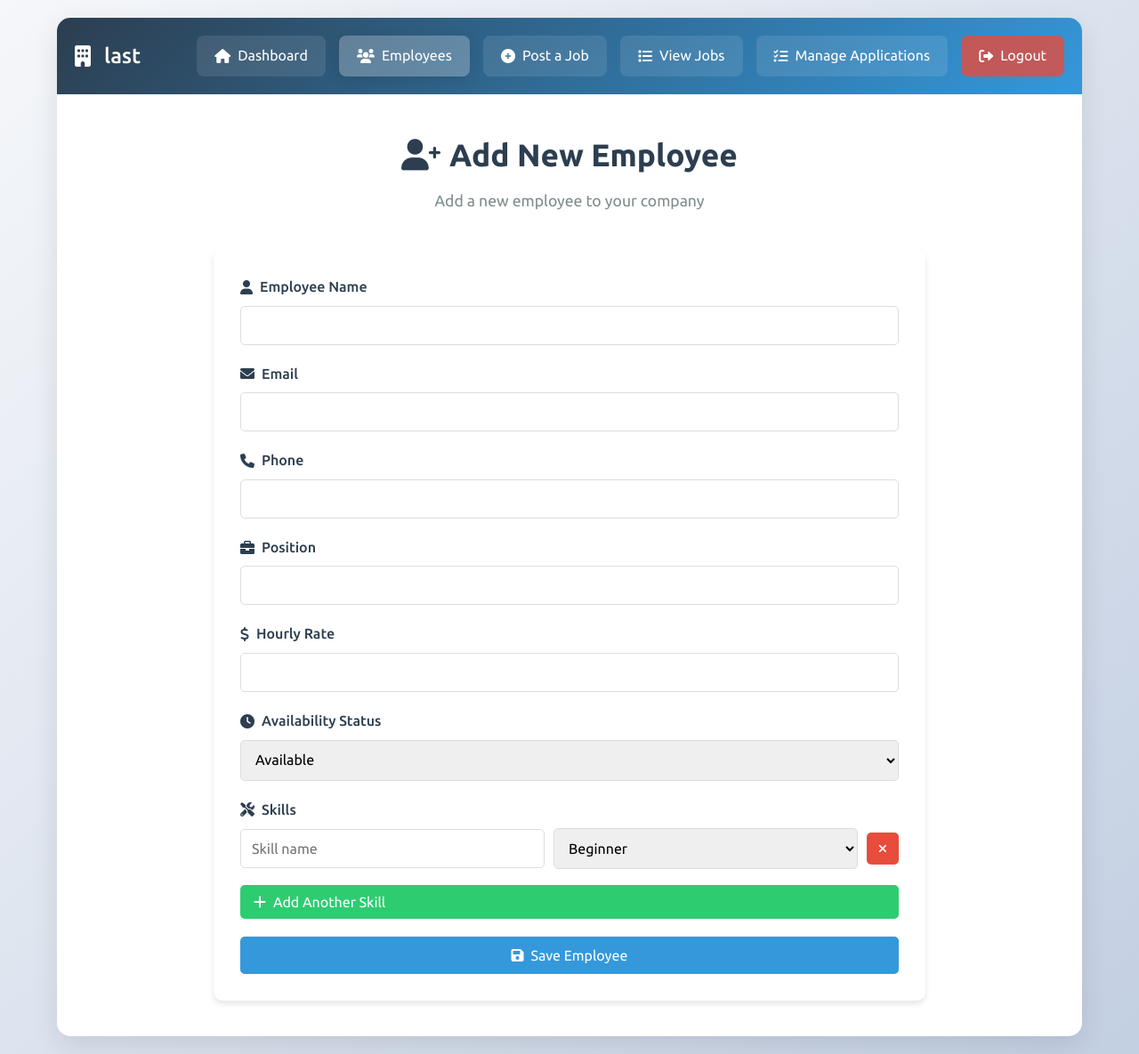
After one commit to nafis-muktashid/CSE311L-CC, a PHP site: page /employees.php in a window 1280 px wide. The commit adds this page. Shown: the whole page at 89% size. Run offline with PHP 8.4, Linux system fonts and the light colour scheme; a user stored in the database is signed in.

Commit message:
employee form added

```diff
--- a/components/header.php
+++ b/components/header.php
@@ -9,6 +9,9 @@ function renderHeader($activeTab = '') {
         <nav>
             <a href="dashboard.php" class="<?php echo $activeTab === 'dashboard' ? 'active' : ''; ?>">
                 <i class="fas fa-home"></i> Dashboard
+            </a>
+            <a href="employees.php" class="<?php echo $activeTab === 'employees' ? 'active' : ''; ?>">
+                <i class="fas fa-users"></i> Employees
             </a>
             <a href="post_job.php" class="<?php echo $activeTab === 'post_job' ? 'active' : ''; ?>">
                 <i class="fas fa-plus-circle"></i> Post a Job
--- /dev/null
+++ b/css/employees.css
@@ -0,0 +1,205 @@
+@import url("https://fonts.googleapis.com/css2?family=Ubuntu:ital,wght@0,400;0,500;0,700;1,400;1,500;1,700&display=swap");
+
+* {
+    margin: 0;
+    padding: 0;
+    box-sizing: border-box;
+    font-family: "Ubuntu", sans-serif;
+}
+
+body {
+    background: linear-gradient(135deg, #f5f7fa 0%, #c3cfe2 100%);
+    color: #333;
+    line-height: 1.6;
+    min-height: 100vh;
+}
+
+.container {
+    width: 90%;
+    max-width: 1200px;
+    margin: 20px auto;
+    background: white;
+    border-radius: 15px;
+    box-shadow: 0 10px 30px rgba(0, 0, 0, 0.1);
+    overflow: hidden;
+}
+
+.content-wrapper {
+    padding: 40px;
+}
+
+.page-header {
+    text-align: center;
+    margin-bottom: 40px;
+}
+
+.page-header h1 {
+    color: #2c3e50;
+    font-size: 2.2rem;
+    margin-bottom: 10px;
+    display: flex;
+    align-items: center;
+    justify-content: center;
+    gap: 10px;
+}
+
+.page-header p {
+    color: #7f8c8d;
+    font-size: 1.1rem;
+}
+
+.form-container {
+    max-width: 800px;
+    margin: 0 auto;
+    background: white;
+    padding: 30px;
+    border-radius: 10px;
+    box-shadow: 0 4px 6px rgba(0, 0, 0, 0.1);
+}
+
+.employee-form {
+    display: grid;
+    gap: 20px;
+}
+
+.form-group {
+    display: grid;
+    gap: 8px;
+}
+
+.form-group label {
+    color: #2c3e50;
+    font-weight: 500;
+    display: flex;
+    align-items: center;
+    gap: 8px;
+}
+
+.form-group input,
+.form-group select {
+    padding: 12px;
+    border: 1px solid #ddd;
+    border-radius: 5px;
+    font-size: 1rem;
+    transition: border-color 0.3s ease;
+}
+
+.form-group input:focus,
+.form-group select:focus {
+    border-color: #3498db;
+    outline: none;
+}
+
+#skillsContainer {
+    display: grid;
+    gap: 10px;
+}
+
+.skill-row {
+    display: grid;
+    grid-template-columns: 1fr 1fr auto;
+    gap: 10px;
+    align-items: center;
+}
+
+.remove-skill {
+    background: #e74c3c;
+    color: white;
+    border: none;
+    border-radius: 5px;
+    width: 36px;
+    height: 36px;
+    cursor: pointer;
+    display: flex;
+    align-items: center;
+    justify-content: center;
+    transition: background-color 0.3s ease;
+}
+
+.remove-skill:hover {
+    background: #c0392b;
+}
+
+.add-skill-btn {
+    background: #2ecc71;
+    color: white;
+    border: none;
+    border-radius: 5px;
+    padding: 10px 15px;
+    cursor: pointer;
+    font-size: 1rem;
+    display: flex;
+    align-items: center;
+    gap: 8px;
+    margin-top: 10px;
+    transition: background-color 0.3s ease;
+}
+
+.add-skill-btn:hover {
+    background: #27ae60;
+}
+
+.submit-btn {
+    background: #3498db;
+    color: white;
+    padding: 12px 24px;
+    border: none;
+    border-radius: 5px;
+    cursor: pointer;
+    font-size: 1rem;
+    display: flex;
+    align-items: center;
+    justify-content: center;
+    gap: 8px;
+    transition: background-color 0.3s ease;
+}
+
+.submit-btn:hover {
+    background: #2980b9;
+}
+
+.alert {
+    padding: 16px;
+    border-radius: 8px;
+    margin-bottom: 30px;
+    text-align: center;
+    display: flex;
+    align-items: center;
+    justify-content: center;
+    gap: 10px;
+}
+
+.success {
+    background-color: #d4edda;
+    color: #155724;
+    border: 1px solid #c3e6cb;
+}
+
+.error {
+    background-color: #f8d7da;
+    color: #721c24;
+    border: 1px solid #f5c6cb;
+}
+
+@media (max-width: 768px) {
+    .container {
+        width: 95%;
+        margin: 10px auto;
+    }
+
+    .content-wrapper {
+        padding: 20px;
+    }
+
+    .page-header h1 {
+        font-size: 1.8rem;
+    }
+
+    .form-container {
+        padding: 20px;
+    }
+
+    .skill-row {
+        grid-template-columns: 1fr;
+    }
+}
--- /dev/null
+++ b/employees.php
@@ -0,0 +1,131 @@
+<?php
+session_start();
+require_once './utilities/con_db.php';
+require_once './components/header.php';
+
+// Redirect to login if not logged in
+if (!isset($_SESSION['email'])) {
+    header("Location: login.php");
+    exit;
+}
+?>
+
+<!DOCTYPE html>
+<html lang="en">
+<head>
+    <meta charset="UTF-8">
+    <meta name="viewport" content="width=device-width, initial-scale=1.0">
+    <title>Manage Employees - ConnectCore</title>
+    <link rel="stylesheet" href="./css/base.css">
+    <link rel="stylesheet" href="./css/employees.css">
+    <link rel="stylesheet" href="https://cdnjs.cloudflare.com/ajax/libs/font-awesome/6.0.0/css/all.min.css">
+</head>
+<body>
+    <div class="container">
+        <?php renderHeader('employees'); ?>
+
+        <div class="content-wrapper">
+            <?php if (isset($_SESSION['success'])): ?>
+                <div class="alert alert-success">
+                    <?php
+                        echo $_SESSION['success'];
+                        unset($_SESSION['success']);
+                    ?>
+                </div>
+            <?php endif; ?>
+
+            <?php if (isset($_SESSION['error'])): ?>
+                <div class="alert alert-error">
+                    <?php
+                        echo $_SESSION['error'];
+                        unset($_SESSION['error']);
+                    ?>
+                </div>
+            <?php endif; ?>
+
+            <div class="page-header">
+                <h1><i class="fas fa-user-plus"></i> Add New Employee</h1>
+                <p>Add a new employee to your company</p>
+            </div>
+
+            <div class="form-container">
+                <form action="./utilities/manage_employees.php" method="POST" class="employee-form">
+                    <div class="form-group">
+                        <label for="name">
+                            <i class="fas fa-user"></i> Employee Name
+                        </label>
+                        <input type="text" id="name" name="name" required>
+                    </div>
+
+                    <div class="form-group">
+                        <label for="email">
+                            <i class="fas fa-envelope"></i> Email
+                        </label>
+                        <input type="email" id="email" name="email" required>
+                    </div>
+
+                    <div class="form-group">
+                        <label for="phone">
+                            <i class="fas fa-phone"></i> Phone
+                        </label>
+                        <input type="tel" id="phone" name="phone" required>
+                    </div>
+
+                    <div class="form-group">
+                        <label for="position">
+                            <i class="fas fa-briefcase"></i> Position
+                        </label>
+                        <input type="text" id="position" name="position" required>
+                    </div>
+
+                    <div class="form-group">
+                        <label for="rate">
+                            <i class="fas fa-dollar-sign"></i> Hourly Rate
+                        </label>
+                        <input type="number" id="rate" name="rate" min="0" step="0.01" required>
+                    </div>
+
+                    <div class="form-group">
+                        <label for="availability">
+                            <i class="fas fa-clock"></i> Availability Status
+                        </label>
+                        <select id="availability" name="availability" required>
+                            <option value="available">Available</option>
+                            <option value="unavailable">Unavailable</option>
+                        </select>
+                    </div>
+
+                    <div class="form-group">
+                        <label>
+                            <i class="fas fa-tools"></i> Skills
+                        </label>
+                        <div id="skillsContainer">
+                            <div class="skill-row">
+                                <input type="text" name="skills[]" placeholder="Skill name" required>
+                                <select name="skill_levels[]" required>
+                                    <option value="beginner">Beginner</option>
+                                    <option value="intermediate">Intermediate</option>
+                                    <option value="expert">Expert</option>
+                                </select>
+                                <button type="button" class="remove-skill" onclick="removeSkill(this)">
+                                    <i class="fas fa-times"></i>
+                                </button>
+                            </div>
+                        </div>
+                        <button type="button" class="add-skill-btn" onclick="addSkill()">
+                            <i class="fas fa-plus"></i> Add Another Skill
+                        </button>
+                    </div>
+
+                    <input type="hidden" name="action" value="add">
+                    <button type="submit" name="submit" class="submit-btn">
+                        <i class="fas fa-save"></i> Save Employee
+                    </button>
+                </form>
+            </div>
+        </div>
+    </div>
+
+    <script src="./js/employees.js"></script>
+</body>
+</html>
--- /dev/null
+++ b/js/employees.js
@@ -0,0 +1,43 @@
+// Modal handling
+const modal = document.getElementById("employeeModal");
+const closeBtn = document.getElementsByClassName("close")[0];
+const modalTitle = document.getElementById("modalTitle");
+
+// Close modal functionality
+closeBtn.onclick = function () {
+	modal.style.display = "none";
+};
+
+window.onclick = function (event) {
+	if (event.target == modal) {
+		modal.style.display = "none";
+	}
+};
+
+// Skills handling
+function addSkill() {
+	const container = document.getElementById("skillsContainer");
+	const skillRow = document.createElement("div");
+	skillRow.className = "skill-row";
+
+	skillRow.innerHTML = `
+        <input type="text" name="skills[]" placeholder="Skill name" required>
+        <select name="skill_levels[]" required>
+            <option value="beginner">Beginner</option>
+            <option value="intermediate">Intermediate</option>
+            <option value="expert">Expert</option>
+        </select>
+        <button type="button" class="remove-skill" onclick="removeSkill(this)">
+            <i class="fas fa-times"></i>
+        </button>
+    `;
+
+	container.appendChild(skillRow);
+}
+
+function removeSkill(button) {
+	const skillRow = button.parentElement;
+	if (document.getElementsByClassName("skill-row").length > 1) {
+		skillRow.remove();
+	}
+}
```
Also changed, not shown: css/dashboard.css (+24 -0 lines), css/employee_management.css (added, +206 -0 lines), dashboard.php (+12 -2 lines), utilities/manage_employees.php (added, +80 -0 lines).
